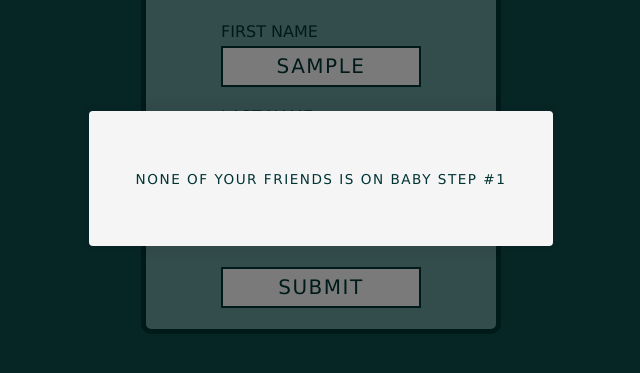
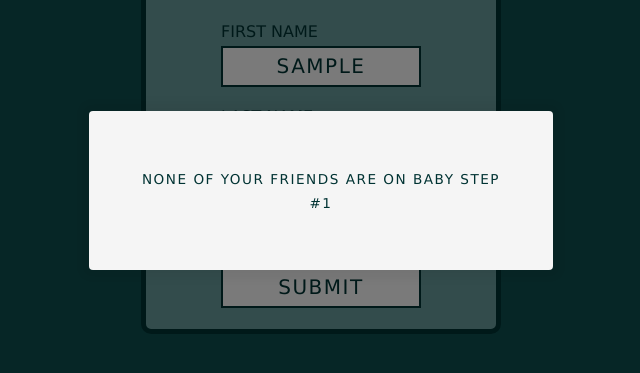
Before and after one commit to rachelhall/baby-step-matcher, a website: page index.html in a window 1280 px wide. Both pictures are taken after typing "Sample", "Sample" into the empty fields and a click on the button "SUBMIT". Shown: the part 209-582 px from the top of the page, without its empty margins (319-959 px from the left). Drawn offline with Linux system fonts and the light colour scheme.

Commit message:
subject verb agreement

```diff
--- a/index.js
+++ b/index.js
@@ -63,7 +63,7 @@ function handleSubmit(e) {
    } else if (numOfFriends > 1) {
     message = `🎉Congratulations <span>${first} ${last}</span>🎉 <br>${formattedFriends2} are also in Baby Step #${step}.`;
   } else {
-     message = `None of your friends is on Baby Step #${step}`;
+     message = `None of your friends are on Baby Step #${step}`;
    }
    return message;
  }
```
Also changed, not shown: dist/index.html, 4 other files.
